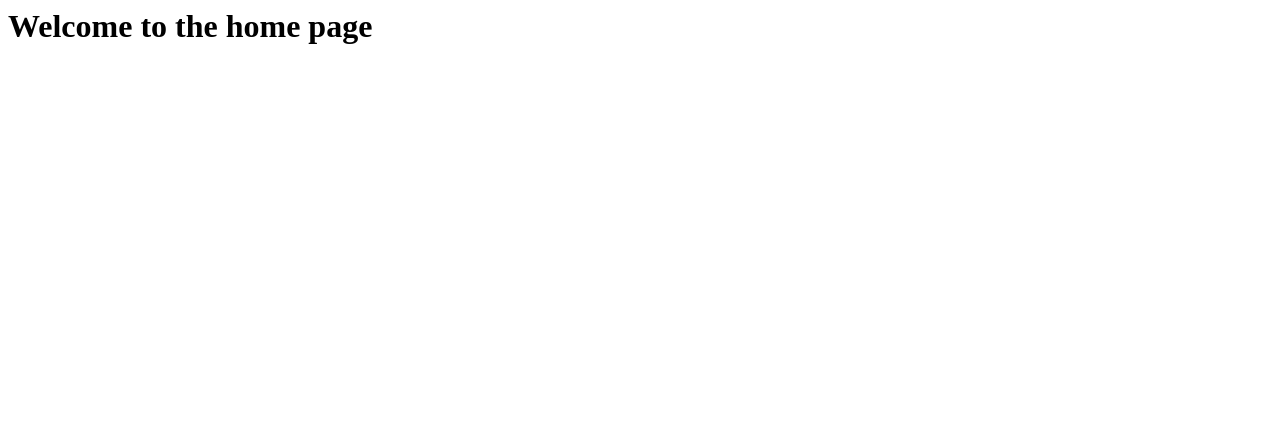
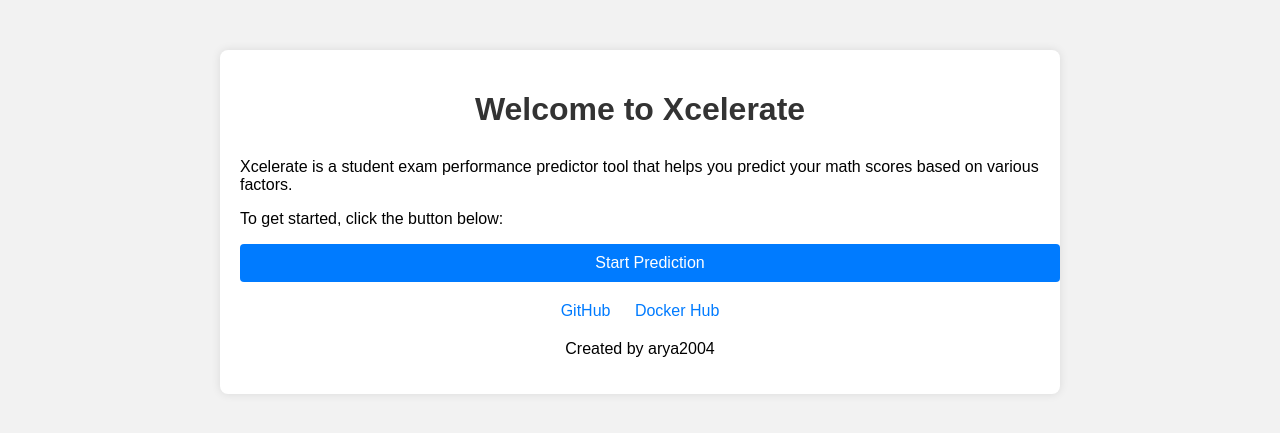
Before and after one commit to arya2004/Xcelerate, a Flask app: page / in a window 1280 px wide. Shown: the top 433 px of the page. Run offline with Flask 3, Linux system fonts and the light colour scheme.

Commit message:
feat: miltistage dockerfile and refactor UI

```diff
--- a/templates/index.html
+++ b/templates/index.html
@@ -1 +1,80 @@
-<h1>Welcome to the home page</h1>
+<!DOCTYPE html>
+<html lang="en">
+
+<head>
+    <meta charset="UTF-8">
+    <meta name="viewport" content="width=device-width, initial-scale=1.0">
+    <title>Xcelerate - Student Exam Performance Predictor</title>
+    <style>
+        body {
+            font-family: Arial, sans-serif;
+            margin: 0;
+            padding: 0;
+            background-color: #f2f2f2;
+        }
+
+        .container {
+            max-width: 800px;
+            margin: 50px auto;
+            padding: 20px;
+            background-color: #fff;
+            border-radius: 8px;
+            box-shadow: 0px 0px 10px rgba(0, 0, 0, 0.1);
+        }
+
+        .heading {
+            text-align: center;
+            margin-bottom: 30px;
+            color: #333;
+        }
+
+        .btn {
+            display: block;
+            width: 100%;
+            padding: 10px;
+            background-color: #007bff;
+            color: #fff;
+            border: none;
+            border-radius: 4px;
+            text-align: center;
+            cursor: pointer;
+            text-decoration: none;
+        }
+
+        .btn:hover {
+            background-color: #0056b3;
+        }
+
+        .links {
+            margin-top: 20px;
+            text-align: center;
+        }
+
+        .links a {
+            display: inline-block;
+            margin: 0 10px;
+            color: #007bff;
+            text-decoration: none;
+        }
+
+        .links a:hover {
+            text-decoration: underline;
+        }
+    </style>
+</head>
+
+<body>
+    <div class="container">
+        <h1 class="heading">Welcome to Xcelerate</h1>
+        <p>Xcelerate is a student exam performance predictor tool that helps you predict your math scores based on various factors.</p>
+        <p>To get started, click the button below:</p>
+        <a href="/predictdata" class="btn">Start Prediction</a>
+        <div class="links">
+            <a href="https://github.com/arya2004/xcelerate" target="_blank">GitHub</a>
+            <a href="https://hub.docker.com/repository/docker/zieglernattacatalyst/xcelerate/general" target="_blank">Docker Hub</a>
+        </div>
+        <p style="text-align: center; margin-top: 20px;">Created by arya2004</p>
+    </div>
+</body>
+
+</html>
```
Also changed, not shown: templates/home.html (+103 -60 lines), 1 other file.
